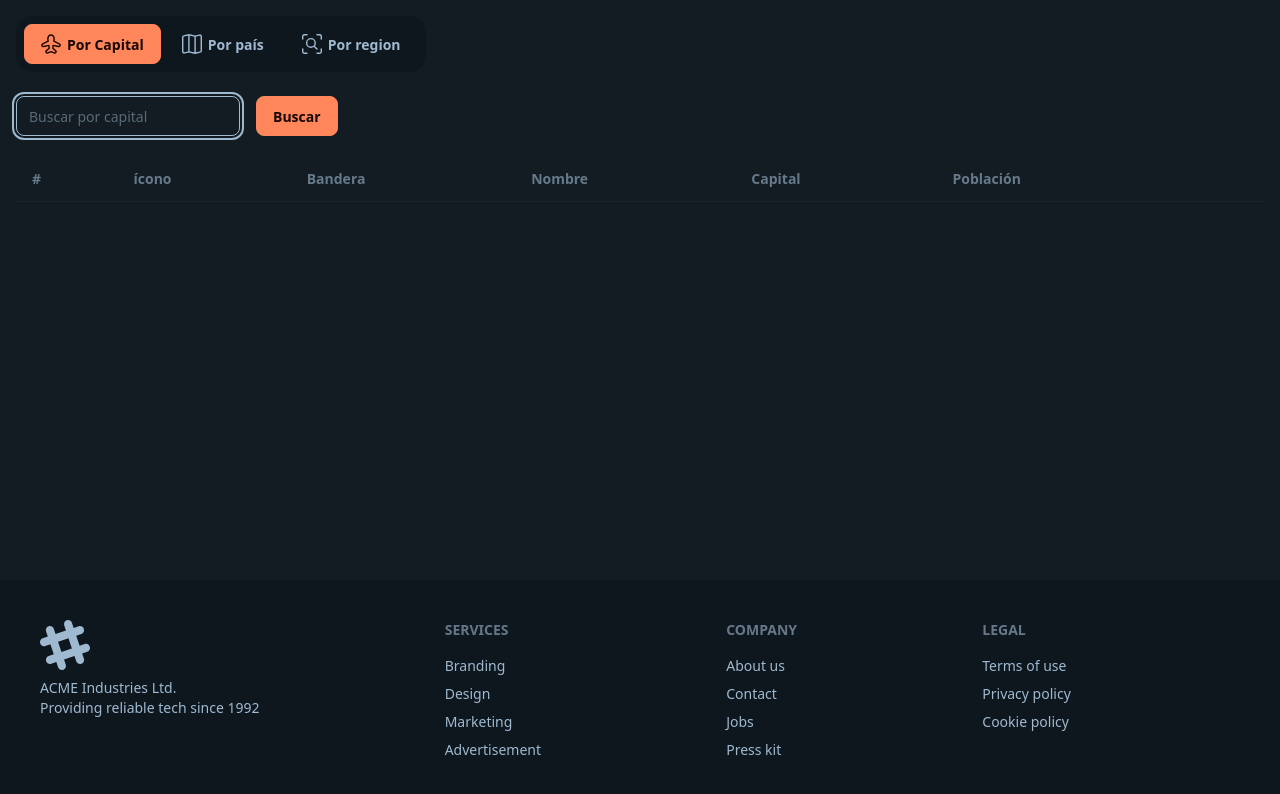
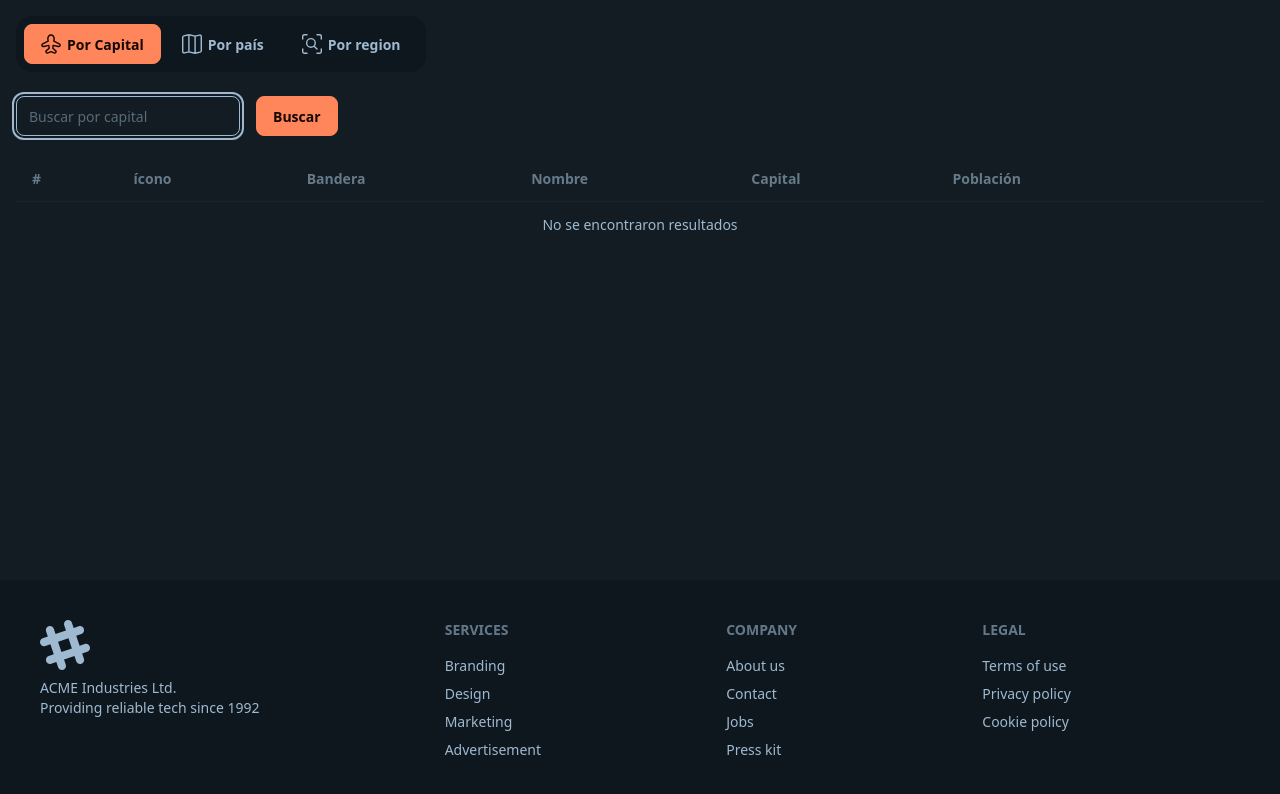
Before and after one commit to RKCbas/Country-App, an Angular app: page /country/by-capital in a window 1280 px wide. Shown: the top 794 px of the page. Built offline with nearby package versions, Linux system fonts and the light colour scheme.

Commit message:
# Class 13 Mostrar distintos estados al usuario ✨Feat: added inputs to the component country list so it can show different status

```diff
--- a/src/app/country/components/country-list/country-list.component.html
+++ b/src/app/country/components/country-list/country-list.component.html
@@ -40,6 +40,31 @@
                     </td>
                 </tr>
             }
+
+            @if (errorMessage()) {
+                <tr>
+                    <td colspan="7" class="text-center">
+                        {{ errorMessage() }}
+                    </td>
+                </tr>
+            }
+            <!--  -->
+            @else if (countries().length === 0  && !isLoading()) {
+                <tr>
+                    <td colspan="7" class="text-center">
+                        No se encontraron resultados
+                    </td>
+                </tr>
+            }
+            <!--  -->
+            @if (isLoading()) {
+                <tr>
+                    <td colspan="7" class="text-center">
+                        Buscando Países
+                    </td>
+                </tr>
+            }
+
         </tbody>
     </table>
 
--- a/src/app/country/components/country-list/country-list.component.ts
+++ b/src/app/country/components/country-list/country-list.component.ts
@@ -16,5 +16,8 @@
 
   countries = input.required<Country[]>();
 
+  errorMessage = input<string | unknown | null>();
+  isLoading = input<boolean>(false);
+  isEmpty = input<boolean>(false);
 
 }
--- a/src/app/country/pages/by-capital-page/by-capital-page.component.html
+++ b/src/app/country/pages/by-capital-page/by-capital-page.component.html
@@ -3,9 +3,10 @@
   (search)="query.set($event)"
 />
 
-@if (countryResource.error()) {
-    <h3 class="flex items-center mt-5 justify-center ">{{ countryResource.error() }}</h3>
-}
-@else if ( countryResource.hasValue() ){
-    <country-list [countries]="countryResource.value()!" />
-}
+
+<country-list
+  [countries]="countryResource.value() ?? []"
+  [errorMessage]="countryResource.error()"
+  [isEmpty]="countryResource.value()?.length===0"
+  [isLoading]="countryResource.isLoading()"
+/>
--- a/src/app/country/pages/by-country-page/by-country-page.component.html
+++ b/src/app/country/pages/by-country-page/by-country-page.component.html
@@ -4,9 +4,9 @@
     (search)="query.set($event)"
 />
 
-@if (countryResource.error()) {
-    <h3 class="flex items-center mt-5 justify-center ">{{ countryResource.error() }}</h3>
-}
-@else if ( countryResource.hasValue() ){
-    <country-list [countries]="countryResource.value()!" />
-}
+<country-list
+  [countries]="countryResource.value() ?? []"
+  [errorMessage]="countryResource.error()"
+  [isEmpty]="countryResource.value()?.length===0"
+  [isLoading]="countryResource.isLoading()"
+/>
--- a/src/app/country/services/country.service.ts
+++ b/src/app/country/services/country.service.ts
@@ -1,7 +1,7 @@
 import { HttpClient } from '@angular/common/http';
 import { inject, Injectable } from '@angular/core';
 import { RESTCountry } from '../interfaces/rest-countries.interface';
-import { map, catchError, throwError } from 'rxjs';
+import { map, catchError, throwError, delay } from 'rxjs';
 import { CountryMapper } from '../mapper/country.mapper';
 
 const API_URL = 'https://restcountries.com/v3.1'
```
